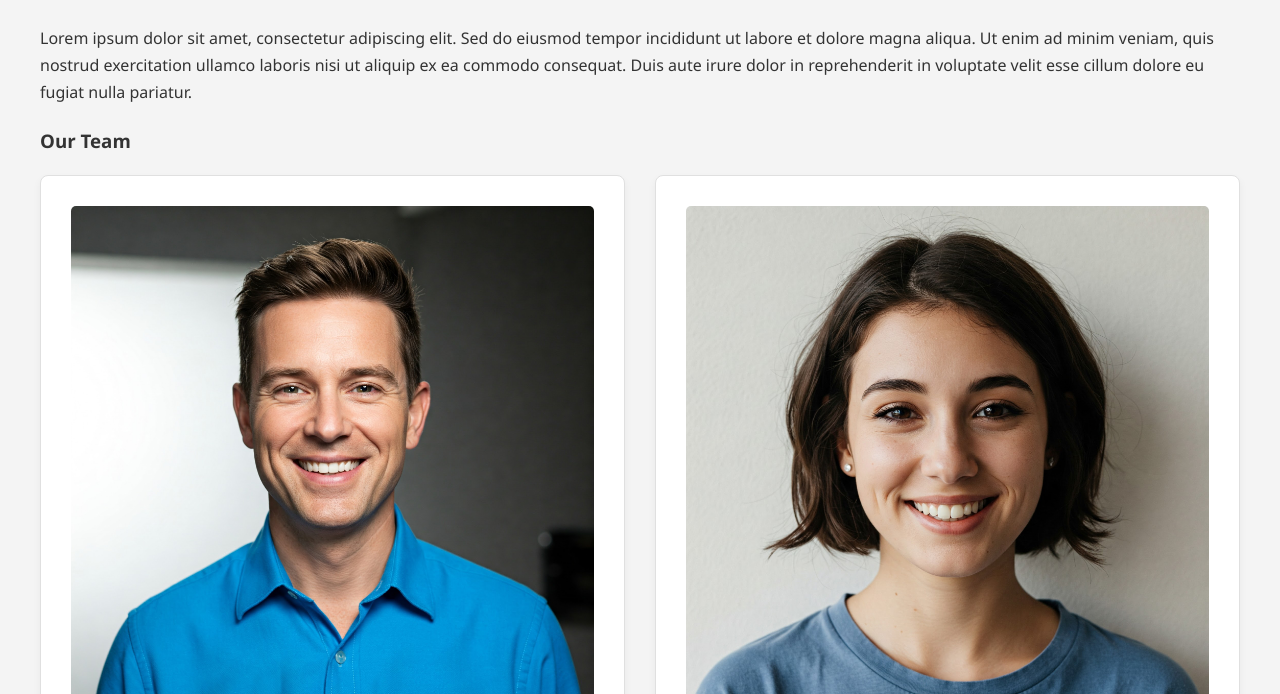
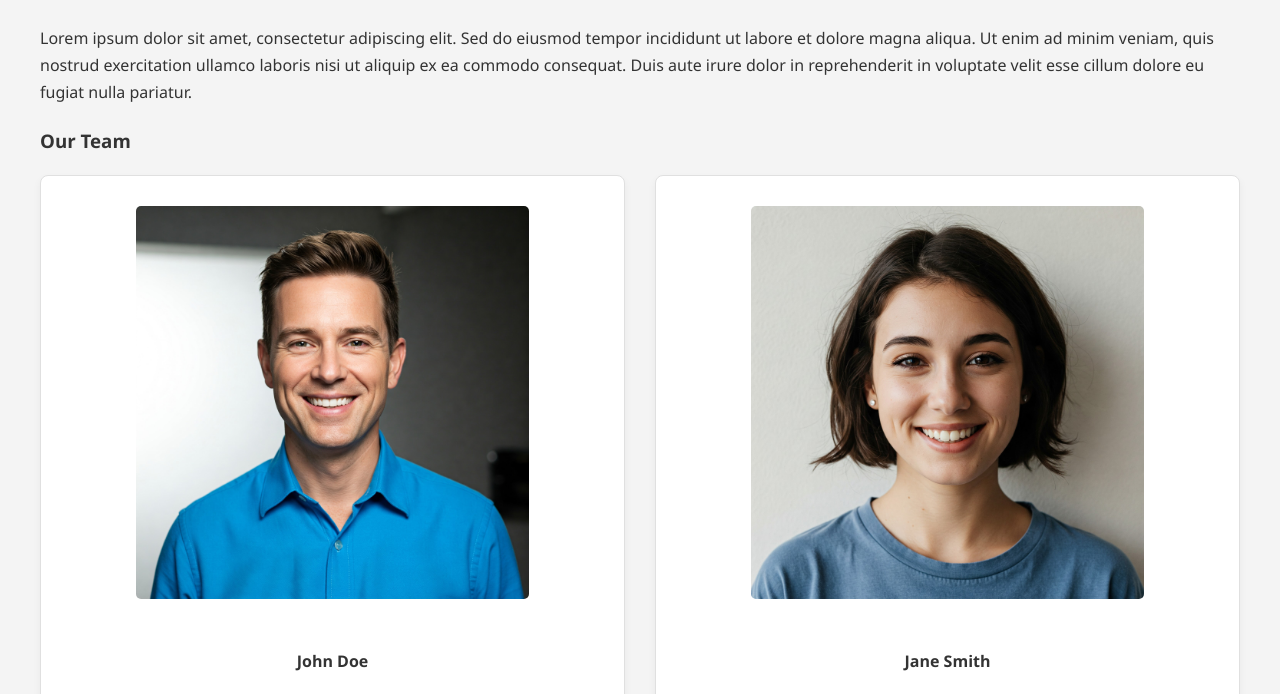
Before and after one commit to matt-drewery/matt-drewery.github.io, a plain HTML site: page businesssite/about.html in a window 1280 px wide. Shown: the part 231-925 px from the top of the page. Drawn offline with Linux system fonts and the light colour scheme.

Commit message:
Fixed class name

```diff
--- a/businesssite/about.html
+++ b/businesssite/about.html
@@ -26,12 +26,12 @@
             <h3>Our Team</h3>
             <div class="team-members">
                 <div class="member">
-                    <img src="img/team_member1.jpeg" alt="Team Member 1" class="team-member">
+                    <img src="img/team_member1.jpeg" alt="Team Member 1" class="team_member">
                     <h4>John Doe</h4>
                     <p>Position</p>
                 </div>
                 <div class="member">
-                    <img src="img/team_member2.jpeg" alt="Team Member 2" class="team-member">
+                    <img src="img/team_member2.jpeg" alt="Team Member 2" class="team_member">
                     <h4>Jane Smith</h4>
                     <p>Position</p>
                 </div>
```
